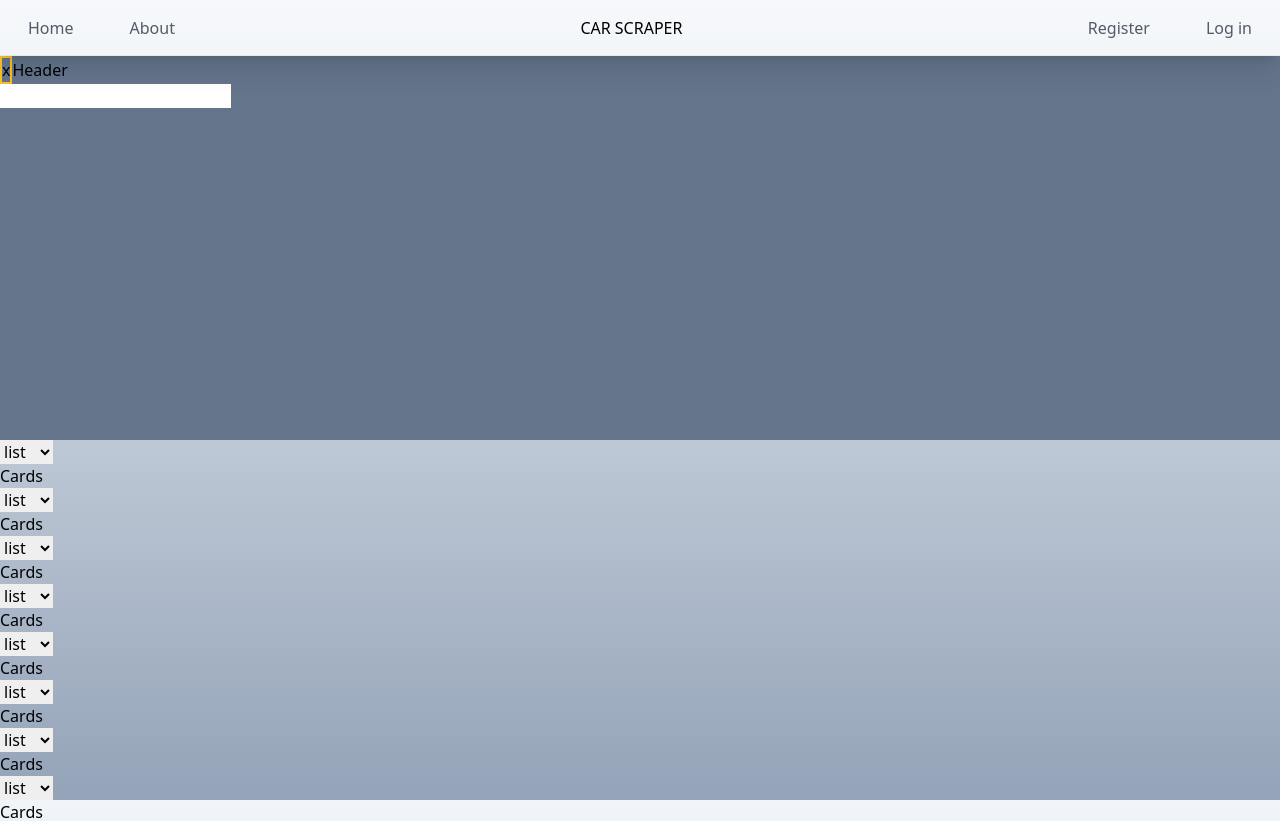
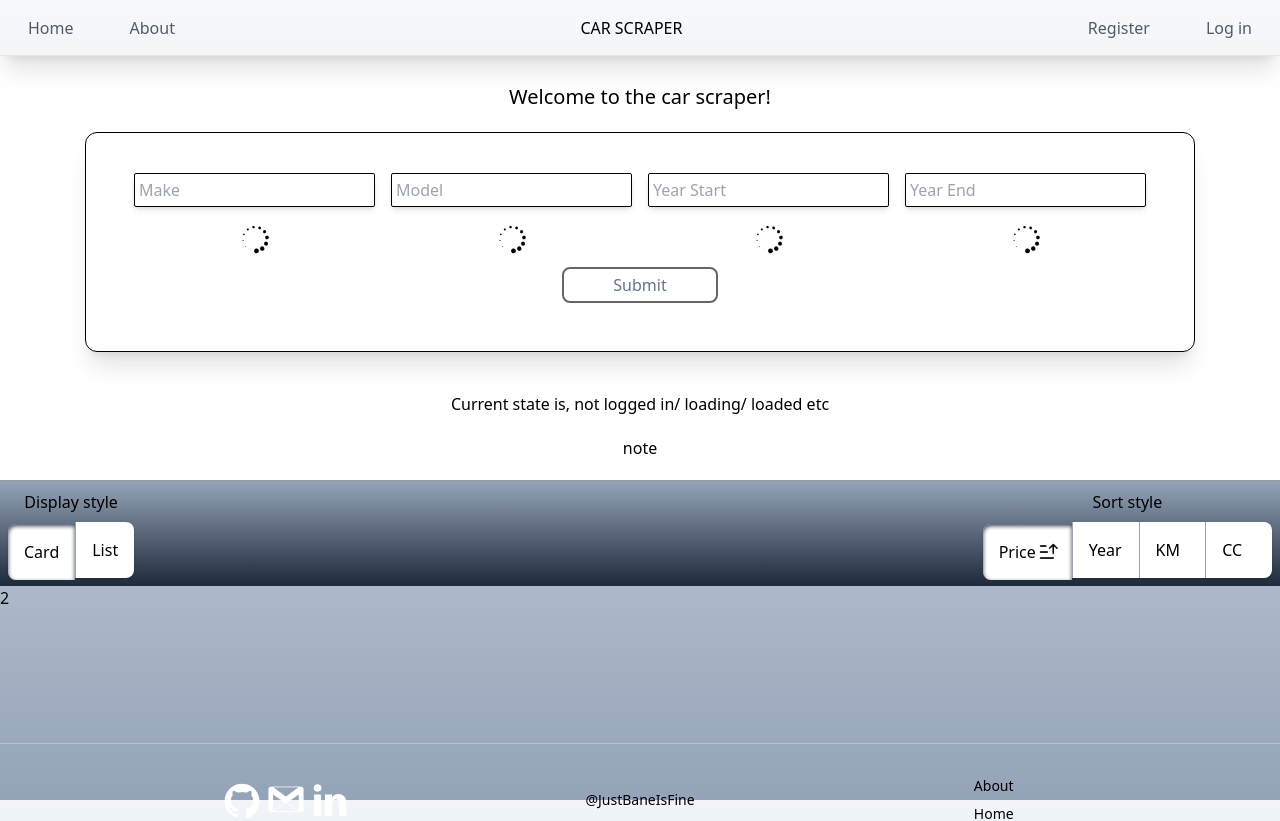
Before and after one commit to JustBaneIsFine/Level-3-projects, a React (Vite) app in the folder Car scraper website/Car-scraper-Front-End/: page / in a window 1280 px wide. Shown: the top 821 px of the page. Built offline with nearby package versions, Linux system fonts and the light colour scheme.

Commit message:
Adding main page structure

```diff
--- a/Car scraper website/Car-scraper-Front-End/src/components/SearchBar.tsx
+++ b/Car scraper website/Car-scraper-Front-End/src/components/SearchBar.tsx
@@ -1,4 +1,15 @@
+import { useState } from 'react';
+import ButtonClassic from './ButtonClassic';
+import loading from '../assets/icons/loading.png';
+import check from '../assets/icons/check.png';
+import error from '../assets/icons/error.png';
+import LoadingInterface from '../interfaces/loadingInterface';
+
 export default function SearchBar() {
+  const [errorState, setErrorState] = useState(false);
+  const [loadStateMake, setLoadStateMake] =
+    useState<LoadingInterface['values']>('none');
+
   // Search bar contains 4 input points
   // Left ---> Make
   // Mid ---> Model
@@ -6,8 +17,67 @@ export default function SearchBar() {
   // Right.Right ---> YearEnd
 
   return (
-    <div>
-      <input type="text" />
+    <div className=" m-auto flex w-4/6 flex-col gap-3 rounded-xl border border-black p-10 shadow-xl sm:w-auto sm:gap-0 ">
+      <div className="flex flex-col sm:flex-row">
+        <div className=" flex items-center sm:flex-col sm:gap-3">
+          <div className="my-2 flex sm:my-0 sm:mx-2">
+            <input
+              type="text"
+              placeholder="Make"
+              className="m-auto flex w-5/6 rounded-sm border border-black p-1 shadow-md sm:w-full"
+            />
+          </div>
+          <div className="flex w-1/2 justify-center">
+            <img src={loading} alt="" className="h-10 w-10 animate-spin" />
+          </div>
+
+          {/* load bar small for phone flex, but for bigger screen go below it, col, if loaded Green check, if not, red x, if loading, spinning circle */}
+        </div>
+        <div className="flex items-center sm:flex-col sm:gap-3">
+          <div className="my-2 flex sm:my-0 sm:mx-2">
+            <input
+              type="text"
+              placeholder="Model"
+              className="m-auto flex w-5/6 rounded-sm border border-black p-1 shadow-md sm:w-full"
+            />
+          </div>
+          <div className="flex w-1/2 justify-center">
+            <img src={loading} alt="" className="h-10 w-10 animate-spin" />
+          </div>
+        </div>
+        <div className="flex  items-center sm:flex-col sm:gap-3">
+          <div className="my-2 flex sm:my-0 sm:mx-2 ">
+            <input
+              type="text"
+              placeholder="Year Start"
+              className="m-auto flex w-5/6 rounded-sm border border-black p-1 shadow-md sm:w-full"
+            />
+          </div>
+          <div className="flex w-1/2 justify-center">
+            <img src={loading} alt="" className="h-10 w-10 animate-spin" />
+          </div>
+        </div>
+        <div className="flex items-center sm:flex-col sm:gap-3">
+          <div className="my-2 flex sm:my-0 sm:mx-2">
+            <input
+              type="text"
+              placeholder="Year End"
+              className="m-auto flex w-5/6 rounded-sm border border-black p-1 shadow-md sm:w-full"
+            />
+          </div>
+          <div className="flex w-1/2 justify-center">
+            <img src={loading} alt="" className="h-10 w-10 animate-spin" />
+          </div>
+        </div>
+      </div>
+      <div className="m-auto flex w-1/6 justify-center sm:flex-col">
+        <ButtonClassic
+          name="Submit"
+          onclick={() => {
+            console.log('submited');
+          }}
+        />
+      </div>
     </div>
   );
 }
--- a/Car scraper website/Car-scraper-Front-End/src/containers/Content.tsx
+++ b/Car scraper website/Car-scraper-Front-End/src/containers/Content.tsx
@@ -1,45 +1,159 @@
-import { useState } from 'react';
-import { DisplayStateInterface } from '../interfaces/StateInterfaces';
+import { useEffect, useState } from 'react';
+import {
+  DisplayStateInterface,
+  ButtonStateInterface,
+  ButtonStates,
+} from '../interfaces/StateInterfaces';
 import CarItemsCards from './CarItemsCards';
 import CarItemsTable from './CarItemsTable';
 import SiteContent from './SiteContent';
+import asc from '../assets/icons/asc.png';
+import desc from '../assets/icons/desc.png';
+import whiteasc from '../assets/icons/white asc.png';
+import whitedesc from '../assets/icons/white desc.png';
 
 export default function Content() {
-  const [displayType, setDisplayType] =
-    useState<DisplayStateInterface['type']>('card');
-  const data = 'Table';
-  const data2 = 'Search';
-  const data3 = 'Cards';
+  const [ButtonState, setButtonState] = useState<ButtonStateInterface>(
+    {} as ButtonStateInterface
+  );
+
+  // Implement dark mode
+  const darkMode = '';
+  const data = '2';
+  useEffect(() => {
+    setButtonState({
+      displayType: 'Card',
+      sortType: 'Price',
+      sortOrder: 'Asc',
+    });
+  }, []);
+
+  useEffect(() => {}, [ButtonState]);
+  const pressedStyle =
+    'translate-y-0.5 dark:shadow-black shadow-inner shadow-slate-700 dark:active:text-black';
 
   return (
     <>
-      <div>
-        <select
-          name="select"
-          onChange={(e) => {
-            if (e.target.value === 'list' || e.target.value === 'card') {
-              setDisplayType(e.target.value);
-            }
-          }}
-        >
-          <option value="list">list</option>
-          <option value="card">card</option>
-        </select>
+      <div className="h-auto w-full ">
+        <div className="w-full border border-black border-opacity-20" />
+        <div className=" flex justify-between bg-gradient-to-b from-slate-400 to-slate-800 p-2 ">
+          <div className="flex flex-col text-center">
+            <p>Display style</p>
+
+            <ul className="mt-2 flex divide-x divide-gray-400 rounded-lg text-center   shadow  dark:divide-gray-400 ">
+              {returnButtonTab(
+                'Card',
+                'hidden',
+                `rounded-l-lg ${
+                  ButtonState.displayType === 'Card' ? pressedStyle : ''
+                } `
+              )}
+              {returnButtonTab(
+                'List',
+                'hidden',
+                `rounded-r-lg ${
+                  ButtonState.displayType === 'List' ? pressedStyle : ''
+                }`
+              )}
+            </ul>
+          </div>
+          <div className="flex flex-col text-center">
+            <p>Sort style</p>
+            <ul className=" mt-2 flex  divide-x divide-gray-400  rounded-lg  text-center shadow dark:divide-gray-400 ">
+              {returnButtonTab(
+                'Price',
+                ButtonState.sortType === 'Price' ? 'mr-5' : 'hidden',
+                `rounded-l-lg ${
+                  ButtonState.sortType === 'Price' ? pressedStyle : ''
+                }`
+              )}
+              {returnButtonTab(
+                'Year',
+                ButtonState.sortType === 'Year' ? 'mr-5' : 'hidden',
+                `${ButtonState.sortType === 'Year' ? pressedStyle : ''}`
+              )}
+              {returnButtonTab(
+                'KM',
+                ButtonState.sortType === 'KM' ? 'mr-5' : 'hidden',
+                `${ButtonState.sortType === 'KM' ? pressedStyle : ''}`
+              )}
+              {returnButtonTab(
+                'CC',
+                ButtonState.sortType === 'CC' ? 'mr-5' : 'hidden',
+                `rounded-r-lg ${
+                  ButtonState.sortType === 'CC' ? pressedStyle : ''
+                }`
+              )}
+            </ul>
+          </div>
+        </div>
       </div>
       {returnElement()}
     </>
   );
 
   function returnElement() {
-    switch (displayType) {
-      case 'list':
-        return <CarItemsTable list={data} />;
-      case 'search':
-        return <SiteContent list={data2} />;
-      case 'card':
-        return <CarItemsCards list={data3} />;
+    switch (ButtonState.displayType) {
+      case 'List':
+        return <CarItemsTable list={[data]} />;
+      case 'Search':
+        return <SiteContent list={data} />;
+      case 'Card':
+        return <CarItemsCards list={data} />;
       default:
-        return <CarItemsCards list={data3} />;
+        return <CarItemsCards list={data} />;
     }
   }
+
+  function handleStyleClick(type: ButtonStates['types']) {
+    if (type === 'Card' || type === 'List' || type === 'Search') {
+      // If it's display type
+      if (ButtonState.displayType !== type) {
+        setButtonState((prev) => ({
+          ...prev,
+          displayType: type,
+        }));
+      }
+    } else if (ButtonState.sortType === type) {
+      // toggle asc/desc
+      setButtonState((prev) => ({
+        ...prev,
+        sortOrder: ButtonState.sortOrder === 'Asc' ? 'Desc' : 'Asc',
+      }));
+    } else {
+      setButtonState((prev) => ({
+        ...prev,
+        sortType: type,
+        sortOrder: 'Asc',
+      }));
+    }
+  }
+
+  function returnButtonTab(
+    text: ButtonStates['types'],
+    icon: 'mr-5' | 'hidden' | '',
+    style?: string
+  ) {
+    return (
+      <li className="w-full sm:w-full">
+        <button
+          onClick={() => {
+            handleStyleClick(text);
+          }}
+          type="button"
+          className={`${style}  inline-block w-full  bg-white p-2 ring-inset duration-300  hover:bg-gray-50 hover:text-gray-700 focus:outline-none  active:translate-y-0.5 active:bg-slate-300  active:shadow-inner active:shadow-slate-700 dark:bg-gray-700 dark:hover:bg-gray-700 dark:hover:text-white dark:active:text-black sm:p-4`}
+          aria-current="page"
+        >
+          <div className="flex">
+            {text}{' '}
+            <img
+              src={ButtonState.sortOrder === 'Asc' ? asc : desc}
+              className={`${icon} h-6 w-6`}
+              alt=""
+            />
+          </div>
+        </button>
+      </li>
+    );
+  }
 }
--- a/Car scraper website/Car-scraper-Front-End/src/containers/Header.tsx
+++ b/Car scraper website/Car-scraper-Front-End/src/containers/Header.tsx
@@ -1,14 +1,26 @@
 import SearchBar from '../components/SearchBar';
-import { DisplayStateInterface } from '../interfaces/StateInterfaces';
+import background from '../assets/images/background.jpg';
 
 export default function Header() {
   return (
-    <div className="container h-96 w-auto bg-slate-500">
-      <button className="border-2 border-amber-400" type="button">
-        x
-      </button>
-      <label htmlFor="button">Header</label>
-      <SearchBar />
+    <div className="w-full bg-gradient-to-b from-slate-100 to-slate-400 text-center text-black ">
+      <div className="h-full w-full bg-white">
+        <div className="pt-3 pb-5 text-xl sm:pt-7">
+          <p className="animate-bounce">Welcome to the car scraper!</p>
+        </div>
+        <div className="flex place-content-start ">
+          <SearchBar />
+        </div>
+
+        <div className="m-auto mt-10 flex w-3/4 flex-col items-center gap-5 pb-5">
+          <p id="currentStatus" className="flex">
+            Current state is, not logged in/ loading/ loaded etc
+          </p>
+          <p id="note" className="flex">
+            note
+          </p>
+        </div>
+      </div>
     </div>
   );
 }
--- a/Car scraper website/Car-scraper-Front-End/src/containers/SearcDataContainer.tsx
+++ b/Car scraper website/Car-scraper-Front-End/src/containers/SearcDataContainer.tsx
@@ -6,15 +6,6 @@ export default function SearchDataContainer() {
     <>
       <Header />
       <Content />
-      <Content />
-      <Content />
-      <Content />
-      <Content />
-      <Content />
-      <Content />
-      <Content />
-      <Content />
-      <Content />
     </>
   );
 }
--- a/Car scraper website/Car-scraper-Front-End/src/interfaces/StateInterfaces.tsx
+++ b/Car scraper website/Car-scraper-Front-End/src/interfaces/StateInterfaces.tsx
@@ -31,3 +31,13 @@ export interface DisplayContextType {
     React.SetStateAction<'list' | 'card' | 'search'>
   >;
 }
+
+export interface ButtonStateInterface {
+  displayType: 'Card' | 'Search' | 'List';
+  sortType: 'Price' | 'Year' | 'KM' | 'CC';
+  sortOrder: 'Asc' | 'Desc';
+}
+
+export interface ButtonStates {
+  types: 'Card' | 'List' | 'Search' | 'Price' | 'Year' | 'KM' | 'CC';
+}
```
